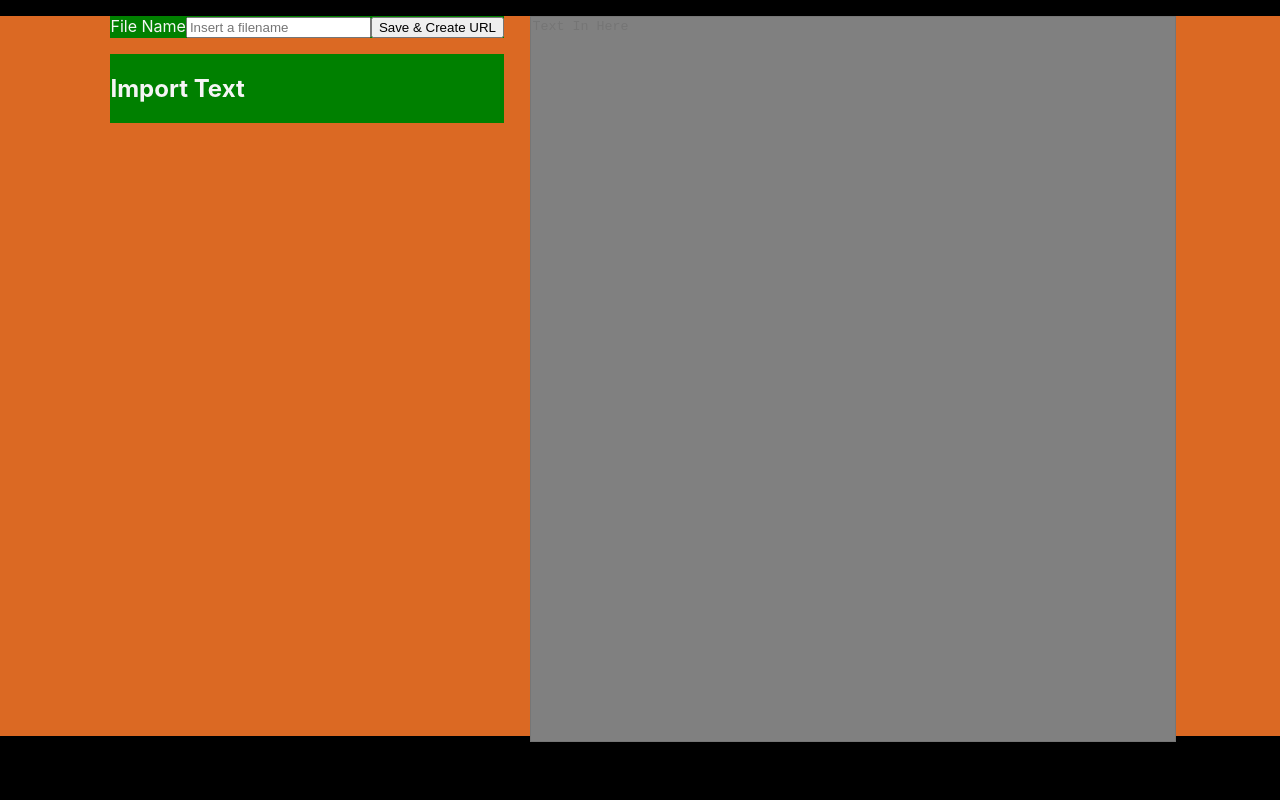
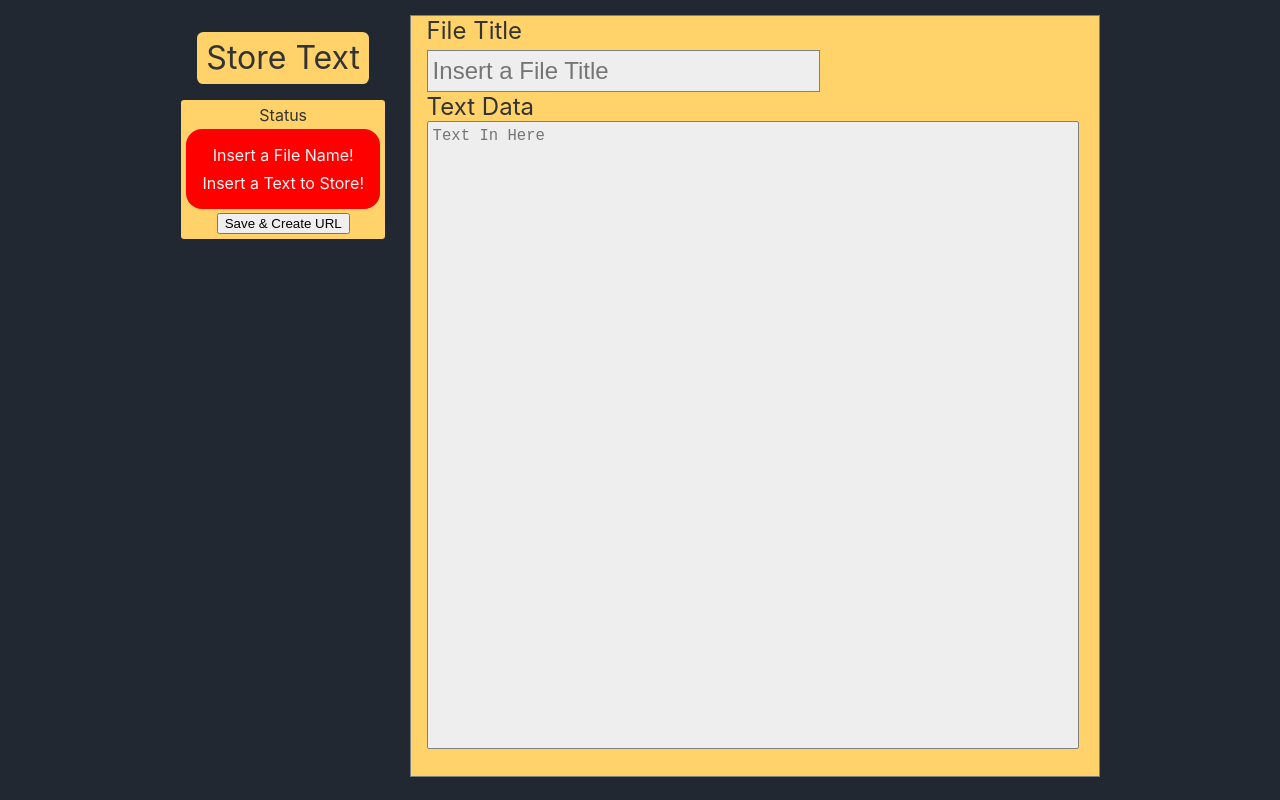
Before and after one commit to qClomp/StoreText, a React (Vite) app: page / in a window 1280 px wide. Built offline with nearby package versions, Linux system fonts and the light colour scheme.

Commit message:
Style Added & Changed
multiple style added and changed.

```diff
--- a/pages/PageMain.tsx
+++ b/pages/PageMain.tsx
@@ -1,5 +1,5 @@
 
-import { useState } from "react"
+import { useEffect, useState } from "react"
 
 // /utilities
 import GenerateURL from "../src/utilities/GenerateURL.js"
@@ -7,10 +7,16 @@ import GenerateURL from "../src/utilities/GenerateURL.js"
 // Styled Components
 import {
     SPageMain,
-    CRUDBox,
+    VerticalBox,
     STextBox,
     STextArea,
-    CRUDArea
+    CRUDArea,
+    SInfoBar,
+    SStatus,
+    SFileInput,
+    SSiteName,
+    SButton,
+    STextBar
  } from "../styles/StyledGlobal.js"
 
 interface IText {
@@ -21,28 +27,22 @@ interface IText {
 
 export default function PageMain() {
 
-    const [ storetext, setStoretext ] = useState<IText>({
-        url: "",
-        filename: "",
-        textdata: ""
-    })
+    const [ filename, setFilename ] = useState("")
+    const [ storetext, setStoretext ] = useState("")
+    const [ status, setStatus] = useState(Boolean)
     const [ generatedurl, setGeneratedurl ] = useState("")
 
     const checkValid = () => {
-        if(storetext.filename === "")
+        if(filename === "")
             return false
-        if(storetext.textdata === "")
+        if(storetext === "")
             return false
 
         return true
     }
 
-    const handleInput = (inEvent:any) => {
-        setStoretext({
-            ...storetext,
-            [inEvent.target.name]: inEvent.target.value
-        })
-    }
+    const Inputfilename = (inEvent:any) => { setFilename(inEvent.target.value) }
+    const Inputstoretext = (inEvent:any) => { setStoretext(inEvent.target.value) }
 
     const StoreText = async () => {
         if(checkValid() === false)
@@ -50,11 +50,9 @@ export default function PageMain() {
 
         let storedtext = {
             url: GenerateURL(5),
-            filename: storetext.filename,
-            textdata: storetext.textdata
+            filename: filename,
+            textdata: storetext
         }
-
-        console.log(JSON.stringify(storedtext))
 
         await fetch('https://localhost:7034/SText',
         {
@@ -68,44 +66,65 @@ export default function PageMain() {
             return response.json()
         })
         .then(data => {
-            console.log("Created!: ")
-            console.log(data.url)
             setGeneratedurl(data.url.toString())
+            console.log(data)
         })
-        .catch(error => console.log(error))
+        .catch(error => {})
     }
+
+    useEffect(() => {
+        if(filename !== "" && storetext !== "") { setStatus(true) }
+        else { setStatus(false) }
+    },[filename, storetext])
 
     return(
         <SPageMain>
             <CRUDArea>
+                <SSiteName onClick={() => {}}>Store Text</SSiteName>
 
-                <CRUDBox>
-                    <label>File Name</label>
-                    <input
-                    placeholder="Insert a filename"
-                    value={storetext.filename}
-                    name="filename"
-                    onChange={(e) => handleInput(e)}
-                    />
-                    <button
-                    onClick={() => { StoreText() }}
-                    >Save & Create URL</button>
-                </CRUDBox>
+                <VerticalBox>
+                    <label>Status</label>
+                    <SStatus statuscolor={status}>
+                        { filename === "" && <span>Insert a File Name!</span> }
+                        { storetext === "" && <span>Insert a Text to Store!</span> }
+                    </SStatus>
 
-                <CRUDBox>
-                    <h2>Import Text</h2>
-                    { generatedurl !== "" && <a>{ `http://localhost:3000/${generatedurl}` }</a> }
-                    { generatedurl }
-                </CRUDBox>
+                    <SButton
+                    onClick={() => { StoreText() }}>
+                        Save & Create URL
+                    </SButton>
+                </VerticalBox>
+
+                { generatedurl !== "" && <VerticalBox>
+                    <h2 style={{color:"green"}}>Created URL!</h2>
+                    { generatedurl !== "" &&
+                    <a>{ `http://localhost:3000/${generatedurl}` }
+                    </a> }
+                </VerticalBox> }
             </CRUDArea>
 
             <STextBox>
-                <STextArea
-                placeholder="Text In Here"
-                value={storetext.textdata}
-                name="textdata"
-                onChange={ (e) => handleInput(e)}
-                />
+
+                <SInfoBar>
+                    <label>File Title</label>
+                    <SFileInput
+                        placeholder="Insert a File Title"
+                        value={filename}
+                        name="filename"
+                        onChange={(e) => Inputfilename(e)}
+                        />
+                </SInfoBar>
+
+                <STextBar>
+                    <label>Text Data</label>
+                    <STextArea
+                    fontsize={""}
+                    placeholder="Text In Here"
+                    value={storetext}
+                    name="textdata"
+                    onChange={ (e) => Inputstoretext(e)}
+                    />
+                </STextBar>
             </STextBox>
 
         </SPageMain>
--- a/pages/PageText.tsx
+++ b/pages/PageText.tsx
@@ -10,6 +10,9 @@ import {
     SPageText,
     STextBox,
     STextArea,
+    STextBox2,
+    SInfoBar2,
+    SInfoBar,
 } from "../styles/StyledGlobal"
 
 interface IText {
@@ -70,14 +73,14 @@ export default function PageText() {
 
     return(
         <SPageText>
-            <h1>File Name: { storetext.filename }</h1>
-
-            <STextBox>
+            <STextBox2>
+                    <h2>File Title: { storetext.filename } </h2>
                 <STextArea
+                fontsize={"1em"}
                 value={  ParseText() }
                 onChange={() => {}}
                 />
-            </STextBox>
+            </STextBox2>
         </SPageText>
     )
 }
--- a/styles/App.css
+++ b/styles/App.css
@@ -1,10 +1,10 @@
 .App {
   text-align: center;
-  background-color: #ffffff;
+  /* background-color: #ffffff; */
 }
 
 .colortest {
-  background-color: #ffffff;
+  /* background-color: #333333; */
 }
 
 /* .App-logo {
--- a/styles/StyledGlobal.ts
+++ b/styles/StyledGlobal.ts
@@ -1,12 +1,18 @@
 
 import styled from "styled-components"
 
+const primarycolor = "rgba(168, 11, 11, 0.686)"
+const dark1 = "#222831"
+const dark2 = "#393E46"
+const bright1 = "#FFD369"
+const bright2= "#EEEEEE"
+
 export const SPageMain = styled.div`
-    background-color: #db6923;
     display: flex;
     flex-direction: row;
     justify-content: center;
     margin-top: 2vh;
+    color: #333333;
     `
 
 export const CRUDArea = styled.div`
@@ -14,29 +20,127 @@ export const CRUDArea = styled.div`
     flex-direction: column;
     `
 
-export const CRUDBox = styled.div`
-    background-color: green;
+export const VerticalBox = styled.div`
+    background-color: ${bright1};
     margin-bottom: 1em;
+    display: flex;
+    flex-direction: column;
+    align-items: center;
+    gap: 0.5vh;
+    padding: 5px;
+    border-radius: 0.2em;
+    `
+
+export const SSiteName = styled.span`
+    font-size: 2em;
+    text-align: center;
+    margin: 0.5em;
+    padding: 0.2em;
+    background-color: ${bright1};
+    border-radius: 0.2em;
+    cursor: pointer;
+    user-select: none;
+`
+
+export const SInfoBar = styled.div`
+    font-size: 1.5em;
+    display: flex;
+    flex-direction: column;
+    gap: 5px;
+    height: 10%;
+    `
+
+export const STextBar = styled.div`
+    height: 90%;
+    font-size: 1.5em;
     `
 
 export const STextBox = styled.div`
-    background-color: wheat;
+    background-color: ${bright1};
     width: 50%;
-    height: 90vh;
+    height: 95vh;
     margin-left: 2vw;
+    outline: 1px solid gray;
+    padding-right: 2em;
+    padding-left: 1em;
     `
 
-export const STextArea = styled.textarea`
-    background-color: gray;
+interface TextAreaProps {
+    fontsize: string
+}
+
+export const STextArea = styled.textarea<TextAreaProps>`
+    background-color: ${bright2};
     width: 100%;
-    height: 100%;
+    height: 90%;
+    border: 2px solid white;
+    border-radius: 2px;
+    cursor: text;
+    border: 1px solid gray;
+    /* font-size: 0.8em; */
+    font-size: ${ props => props.fontsize || "0.8em"};
+    padding: 5px;
+    :focus {
+        outline: 1px solid gray;
+    }
     `
 
-export const SPageText = styled.div`
-    background-color: #db6923;
+export const SFileInput = styled.input`
+    background-color: ${bright2} ;
+    border: 1px solid gray;
+    width: 60%;
+    height: 70%;
+    padding-left: 5px;
+    font-size: 1em;
+    :focus {
+        outline: 1px solid gray;
+    }
+    `
+
+interface StatusProps {
+    statuscolor: Boolean
+}
+
+export const SStatus = styled.div<StatusProps>`
+    background-color: ${ props => props.statuscolor ? "green" : "red"};
+    color: whitesmoke;
     display: flex;
     flex-direction: column;
     align-items: center;
-    margin-top: 2vh;
+    gap: 1vh;
+    padding: 1em;
+    border-radius: 1em;
+    `
 
+export const SButton = styled.button`
+    /* background-color: black */
     `
+
+// **************
+// ***PageText***
+// **************
+
+export const SPageText = styled.div`
+    display: flex;
+    flex-direction: column;
+    align-items: center;
+    color: #333333;
+    `
+
+export const STextBox2 = styled.div`
+    background-color: ${bright1};
+    width: 50%;
+    min-width: 500px;
+    height: 95vh;
+    outline: 1px solid gray;
+    margin-top: 1vh;
+    padding-left: 2vw;
+    padding-right: 2vw;
+    padding-bottom: 2vh;
+    `
+
+export const SInfoBar2 = styled.div`
+    display: flex;
+    flex-direction: row;
+    gap: 5em;
+    `
--- a/styles/global.css
+++ b/styles/global.css
@@ -7,7 +7,7 @@ body {
   -moz-osx-font-smoothing: grayscale;
 
   /* Added */
-  background-color: black;
+  background-color: #222831;
   color: whitesmoke;
 }
 
```
